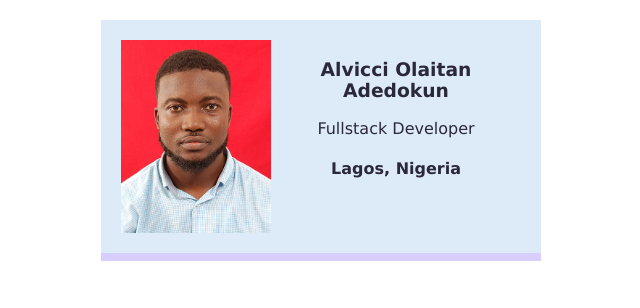
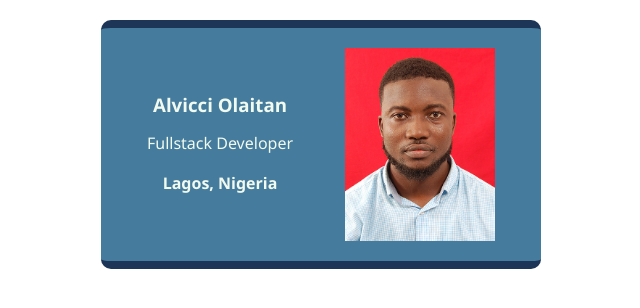
Before and after one commit to hi-heavens/digital_business_card, a plain HTML site: page index.html in a window 1280 px wide. Shown: the whole page, without its empty margins (319-959 px from the left). Drawn offline with nearby package versions, Linux system fonts and the light colour scheme.

Commit message:
Changed the page layout, color, font and hover effect

```diff
--- a/index.html
+++ b/index.html
@@ -7,8 +7,8 @@
 
             <img class="alvicci-img" src="images/KA_Passport_Resize.jpg" alt="Alvicci passport with a RED background">
 
-            <div>
-                <h3>Alvicci Olaitan Adedokun</h3>
+            <div class="my_details">
+                <h3>Alvicci Olaitan</h3>
                 <p>Fullstack Developer</p>
                 <h4>Lagos, Nigeria</h4>
             </div>
--- a/styles.css
+++ b/styles.css
@@ -1,6 +1,6 @@
 body {
     margin: 20px;
-    font-family: Verdana, Geneva, Tahoma, sans-serif;
+    font-family: 'Segoe UI', Tahoma, Geneva, Verdana, sans-serif;
 }
 
 .alvicci-img {
@@ -8,13 +8,29 @@ body {
 }
 
 .card {
-    padding: 20px;
     display: flex;
     justify-content: space-around;
+    flex-direction: row-reverse;
+    color: #2b2839;
+    padding: 20px;
     width: 400px;
     margin: 0 auto;
     text-align: center;
-    background: #ddebf8;
-    border-bottom: 8px solid#d8cefe;
-    color: #2b2839;
+    background: #457b9d;
+    border-bottom: 8px solid #1d3557;
+    border-top: 8px solid #1d3557;
+    border-radius: 10px;
 }
+
+.my_details {
+    margin: auto 0;
+    color: #f1faee;
+}
+
+.card:hover {
+    background: #1d3557;
+    color: #f1faee;
+    border-bottom: 8px solid #e63946;
+    border-top: 8px solid #e63946;
+    border-radius: 10px;
+}
```
